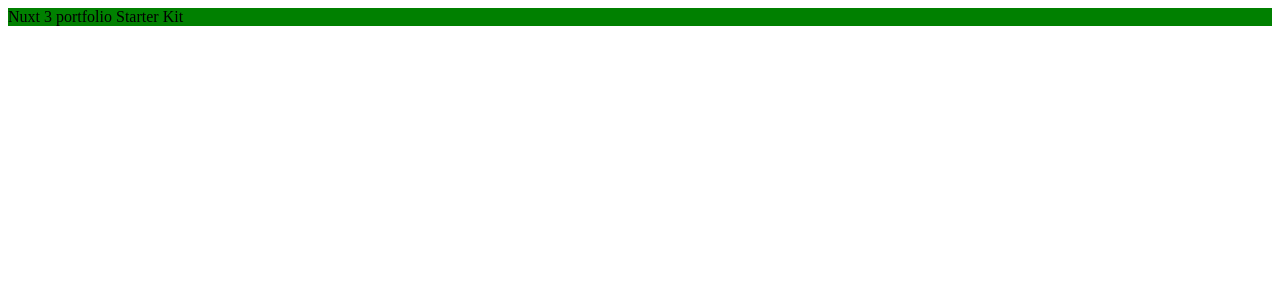
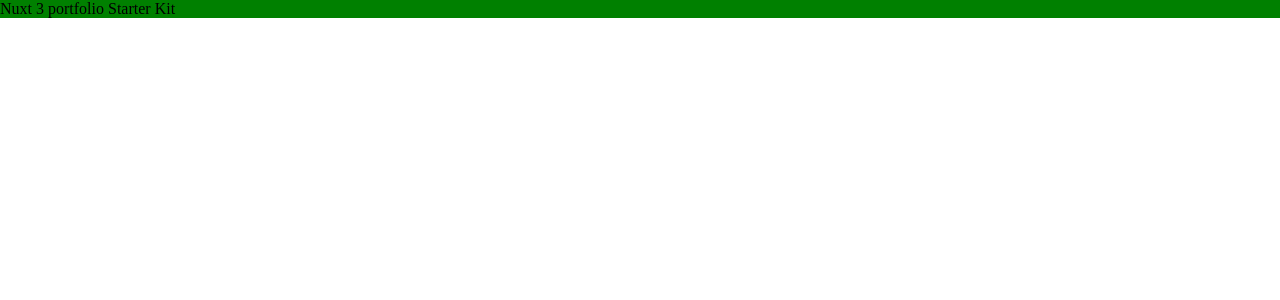
Before and after one commit to nossienl/nuxt-3, a Nuxt app: page /index in a window 1280 px wide. Shown: the top 300 px of the page. Built offline with nearby package versions, Linux system fonts and the light colour scheme.

Commit message:
add normalize.css and add main + base.scss

```diff
--- a/app.vue
+++ b/app.vue
@@ -1,5 +1,3 @@
 <template>
-  <div>
-    <NuxtPage />
-  </div>
+  <NuxtPage />
 </template>
--- /dev/null
+++ b/assets/styles/base.scss
@@ -0,0 +1,9 @@
+html {
+  margin: 0;
+  padding: 0;
+}
+
+body {
+  margin: 0;
+  padding: 0;
+}
--- /dev/null
+++ b/assets/styles/main.scss
@@ -0,0 +1,2 @@
+@import "normalize.css/normalize";
+@import "base";
--- a/nuxt.config.ts
+++ b/nuxt.config.ts
@@ -1,6 +1,10 @@
-import { defineNuxtConfig } from 'nuxt'
+import { defineNuxtConfig } from "nuxt";
 
 // https://v3.nuxtjs.org/api/configuration/nuxt.config
 export default defineNuxtConfig({
-
-})
+  sourcemap: false,
+  css: [
+    // SCSS file in the project
+    "~/assets/styles/main.scss",
+  ],
+});
--- a/package.json
+++ b/package.json
@@ -9,5 +9,8 @@
   "devDependencies": {
     "nuxt": "3.0.0-rc.3",
     "sass": "^1.52.2"
+  },
+  "dependencies": {
+    "normalize.css": "^8.0.1"
   }
 }
```
Also changed, not shown: 1 other file (tests, documents, lock files or other folders).
